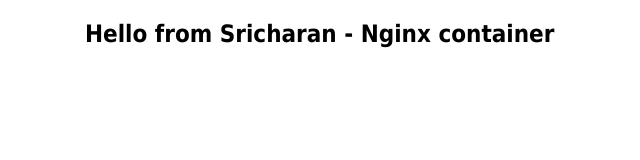
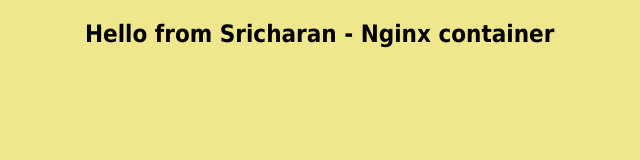
Before and after one commit to srigitops/truefoundryeval, a plain HTML site: page index.html in a window 1280 px wide. Shown: the whole page, without its empty margins (275-915 px from the left). Drawn offline with Linux system fonts and the light colour scheme.

Commit message:
Update index.html

```diff
--- a/index.html
+++ b/index.html
@@ -9,7 +9,7 @@
       font-family: Tahoma, Verdana, Arial, sans-serif; }
    </style>
 </head>
-<body>
+<body style="background-color:  Khaki;">
   <h2>Hello from Sricharan - Nginx container</h2>
 </body>
 </html>
```
